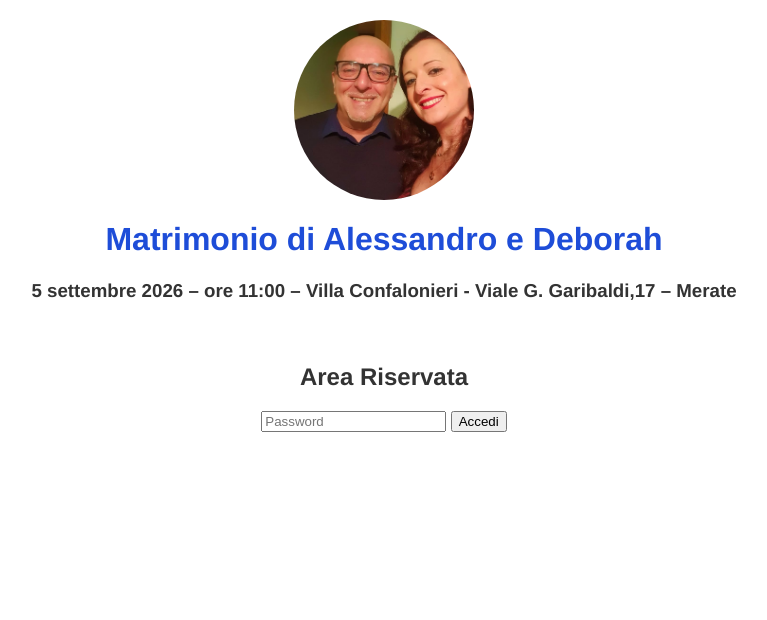
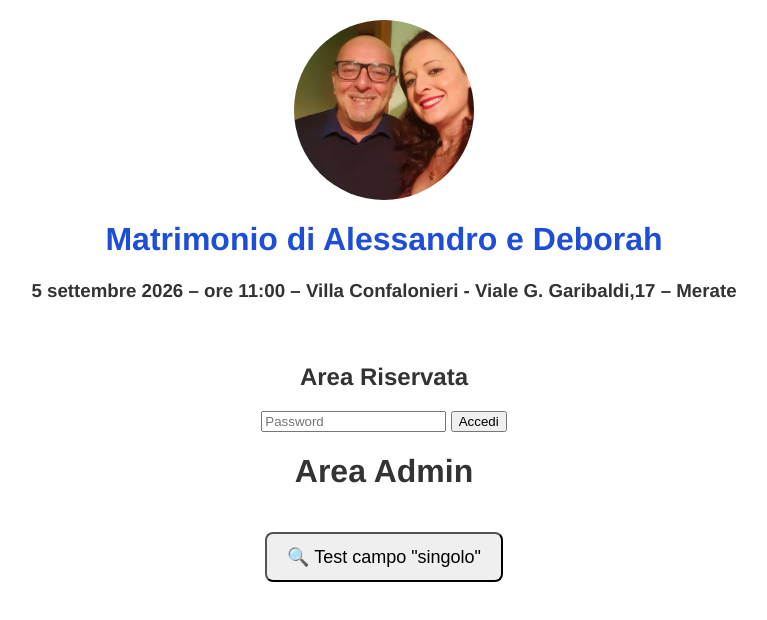
Before and after one commit to loytheloy-boop/matrimonio, a plain HTML site: page admin.html in a window 1280 px wide. Shown: the whole page, without its empty margins (256-1023 px from the left). Drawn offline with Linux system fonts and the light colour scheme.

Commit message:
Update admin.html

```diff
--- a/admin.html
+++ b/admin.html
@@ -40,3 +40,9 @@
 
 </body>
 </html>
+<h1>Area Admin</h1>
+
+<button onclick="testSingoloRapido()"
+        style="padding:12px 20px; font-size:18px; margin:20px; border-radius:8px;">
+    🔍 Test campo "singolo"
+</button>
```
